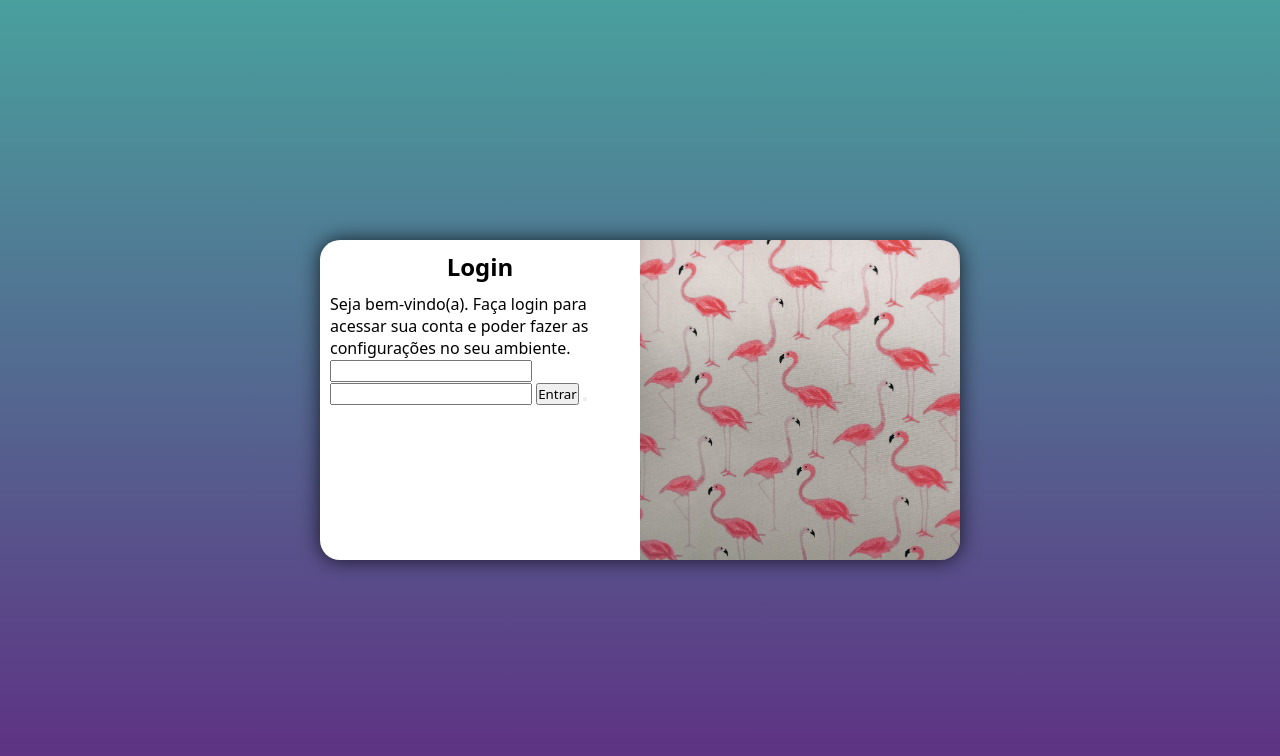
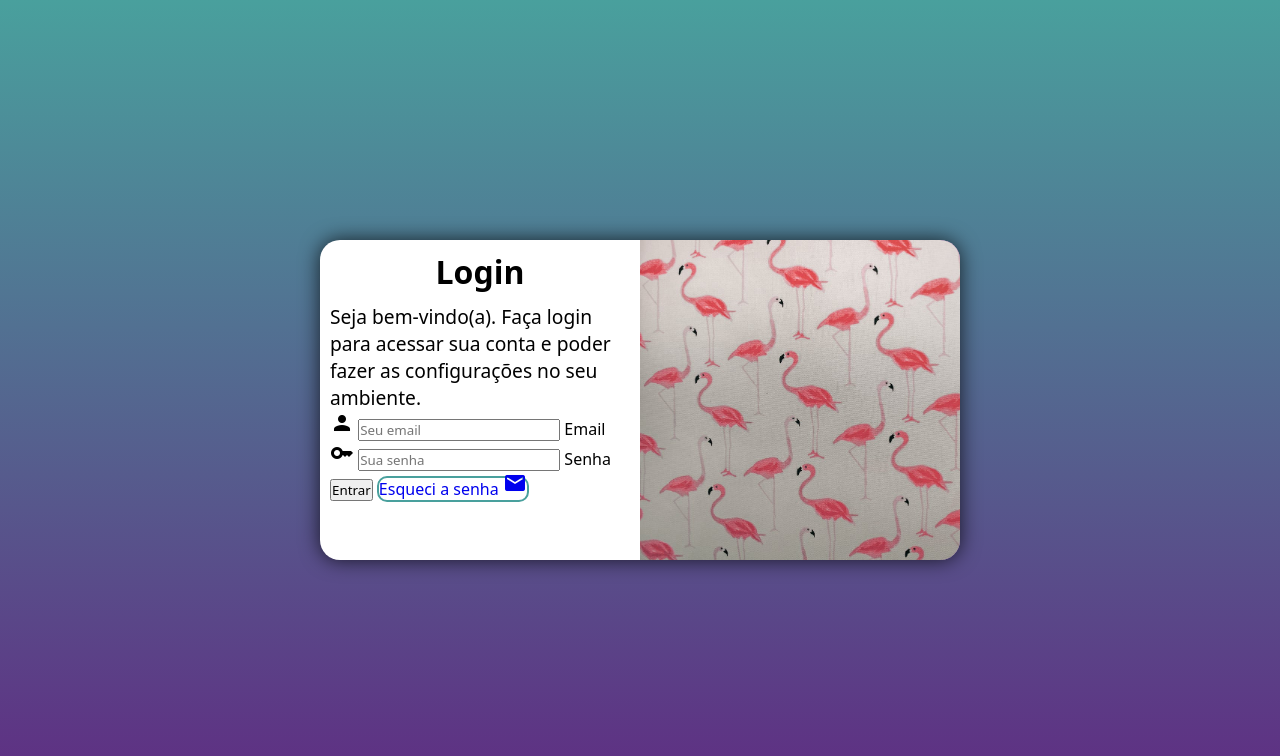
Before and after one commit to diegopalladini/login-page, a plain HTML site: page index.html in a window 1280 px wide. Drawn offline with Linux system fonts and the light colour scheme.

Commit message:
adicionei formulario

```diff
--- a/estilos/media-query.css
+++ b/estilos/media-query.css
@@ -51,4 +51,12 @@ Grandes telas: +1200px
         float: left;
         width: 50%;
     }
+
+    div#formulario > h1 {
+        font-size: 2em;
+    }
+
+    div#formulario > p {
+        font-size: 1.2em;
+    }
 }
--- a/estilos/style.css
+++ b/estilos/style.css
@@ -56,7 +56,17 @@ section#login > div#formulario {
 
 }
 
-section#login > div#formulario > h1 {
+div#formulario > h1 {
     text-align: center;
     margin-bottom: 10px;
 }
+
+div#formulario > p {
+    font-size: .8em;
+}
+
+div#formulario a {
+    text-decoration: none;
+    border: 2px solid #49a09d;
+    border-radius: 10px;
+}
--- a/index.html
+++ b/index.html
@@ -6,6 +6,7 @@
     <title>Projeto Login</title>
     <link rel="stylesheet" href="estilos/style.css">
     <link rel="stylesheet" href="estilos/media-query.css">
+    <link href="https://fonts.googleapis.com/icon?family=Material+Icons" rel="stylesheet">
 </head>
 <body>
     <main>
@@ -17,10 +18,21 @@
                 <h1>Login</h1>
                 <p>Seja bem-vindo(a). Faça login para acessar sua conta e poder fazer as configurações no seu ambiente.</p>
                 <form action="login.php" method="post">
-                    <input type="email">
-                    <input type="password">
-                    <button type="submit" value="Entrar">Entrar</button>
-                    <button type=""></button>
+                    <div class="campo">
+                        <span class="material-icons">person</span>
+                        <input type="email" name="email" id="iemail" placeholder="Seu email" autocomplete="email" required maxlength="30">
+                        <label for="iemail">Email</label>
+                    </div>
+                    <div>
+                        <span class="material-icons">key</span>
+                        <input type="password" name="senha" id="isenha" placeholder="Sua senha" autocomplete="current-password" required minlength="8" maxlength="20">
+                        <label for="isenha">Senha</label>
+                    </div>
+                    <input type="submit" value="Entrar">
+                    <a href="esqueci.html">
+                        Esqueci a senha
+                        <span class="material-icons">mail</span>
+                    </a>
                 </form>
             </div>
         </section>
```
